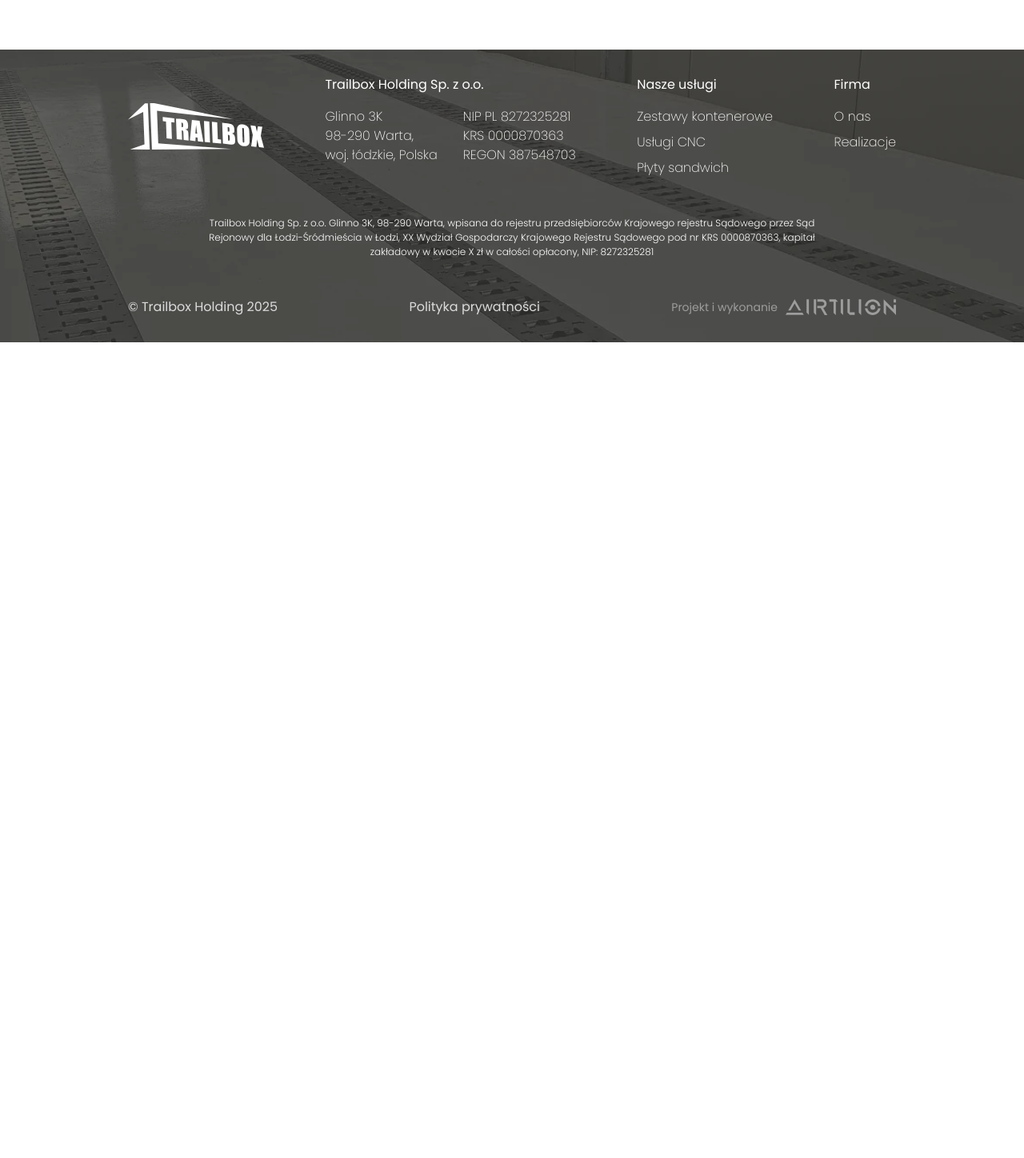
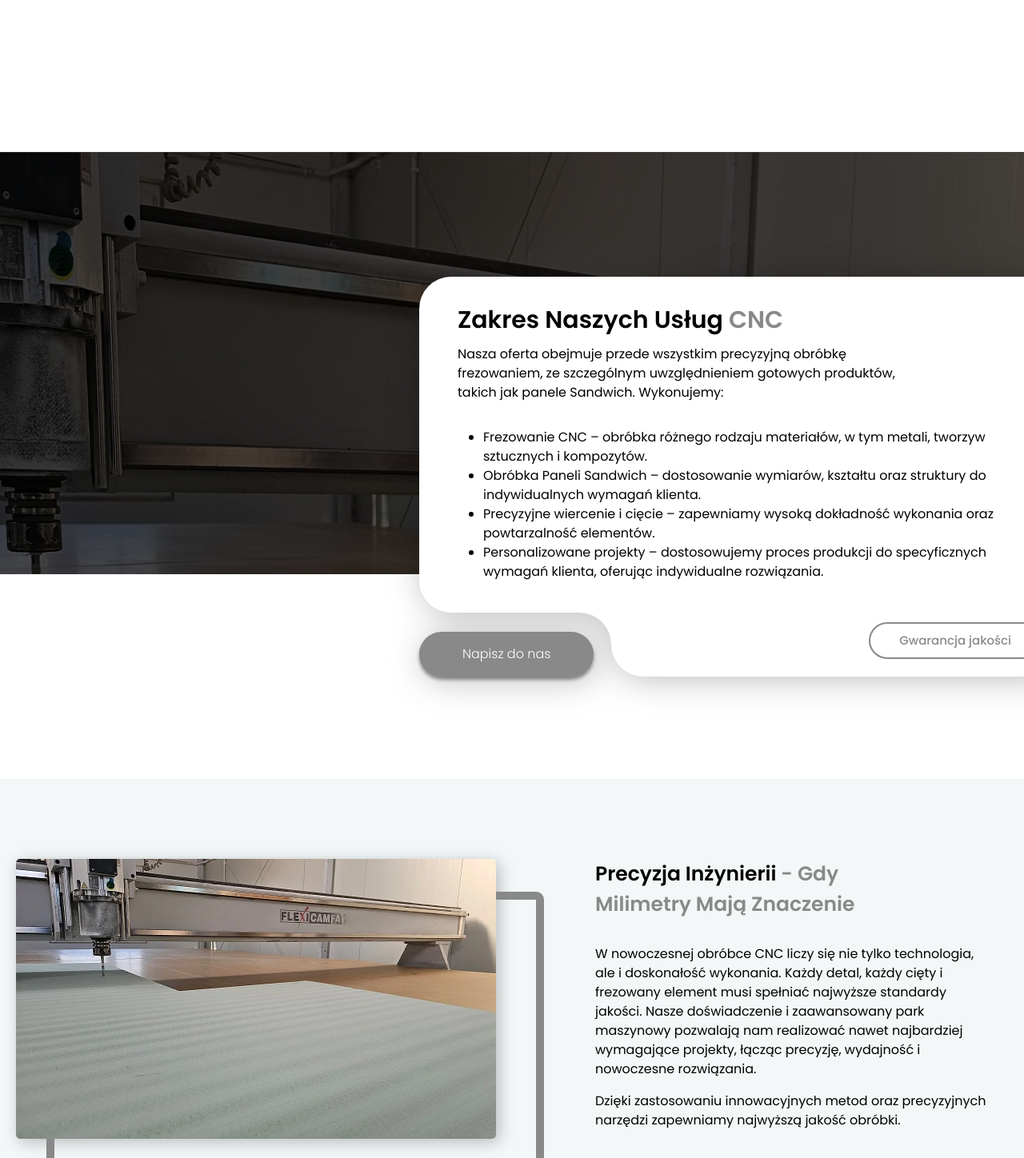
Before and after one commit to Airtilion/trailbox, a React (Vite) app: page /cnc in a window 1280 px wide. Shown: the part 1349-2797 px from the top of the page at 80% size. Before the commit the page ends 1777 px from the top, so only its background shows below. Built offline with nearby package versions, Linux system fonts and the light colour scheme.

Commit message:
Media do precyzji

```diff
--- /dev/null
+++ b/src/components/cnc/Precision.jsx
@@ -0,0 +1,28 @@
+import React from 'react'
+import cncFourth from '../../assets/images/cnc/cnc-4.webp'
+
+const Precision = () => {
+    return (
+        <section className='mt-[256px] bg-[#F3F7F8] py-[100px]'>
+            <article className='w-[1240px] mx-auto flex gap-[64px] max-xl:w-[1000px] max-lg:w-[90%] max-lg:flex-col max-lg:items-center'>
+
+                <div className='w-[660px] relative max-xl:w-[500px] max-lg:flex max-lg:justify-center max-sm:w-full'>
+                    <img src={cncFourth} alt="Zdjęcie przedstawiające maszynę CNC" loading='lazy' className='object-cover rounded-[5px] shadow-[4px_4px_20px_0_rgba(0,0,0,0.25)]' />
+                    <div className='absolute w-[50px] h-[10px] bg-[#898989] right-[10px] top-[41px] max-xl:right-[-15px] max-xl:w-[15px] max-sm:hidden' />
+                    <div className='absolute w-[10px] h-[50px] bg-[#898989] rounded-bl-[10px] left-[38px] bottom-[-50px] max-xl:bottom-[22px] max-lg:bottom-[-25px] max-lg:h-[25px] max-sm:hidden
+                        after:content-[""] after:w-[602px] after:h-[10px] after:bg-[#898989] after:absolute after:bottom-[0px] after:left-[10px] max-xl:after:w-[465px] max-sm:after:hidden
+                        before:content-[""] before:w-[10px] before:h-[359px] before:bg-[#898989] before:rounded-r-[10px] before:absolute before:left-[612px] before:top-[-309px] max-xl:before:left-[475px] max-xl:before:h-[300px] max-xl:before:top-[-250px] max-lg:before:h-[276px] max-lg:before:top-[-251px] max-sm:before:hidden
+                    '/>
+                </div>
+
+                <div className='w-[500px] max-xl:w-[436px] max-lg:w-full'>
+                    <h2 className='text-[25px] font-semibold max-w-[325px] max-sm:text-[22px]'>Precyzja Inżynierii<span className='text-[#898989]'> - Gdy Milimetry Mają Znaczenie</span></h2>
+                    <p className='mt-[32px] text-[16px] max-sm:text-[14px]'>W nowoczesnej obróbce CNC liczy się nie tylko technologia, ale i doskonałość wykonania. Każdy detal, każdy cięty i frezowany element musi spełniać najwyższe standardy jakości. Nasze doświadczenie i zaawansowany park maszynowy pozwalają nam realizować nawet najbardziej wymagające projekty, łącząc precyzję, wydajność i nowoczesne rozwiązania.</p>
+                    <p className='mt-[16px] text-[16px] max-sm:text-[14px]'>Dzięki zastosowaniu innowacyjnych metod oraz precyzyjnych narzędzi zapewniamy najwyższą jakość obróbki. </p>
+                </div>
+            </article>
+        </section>
+    )
+}
+
+export default Precision
--- a/src/components/cnc/Services.jsx
+++ b/src/components/cnc/Services.jsx
@@ -1,16 +1,26 @@
 import React from 'react'
 import cncThird from '../../assets/images/cnc/cnc-3.webp'
+import { Link } from 'react-router-dom'
 
 const Services = () => {
     return (
-        <section className="mt-[128px] mb-[256px] relative h-[528px]">
+        <section className="mt-[128px] relative h-[528px]">
             <img src={cncThird} alt="Zdjęcie na tle sekcji zakresu usług" loading='lazy' className='absolute top-0 left-0 w-full h-full object-cover' />
             <div className='absolute top-0 left-0 bg-[#000000]/70 w-full h-full' />
-            <article className='mt-[94px] w-[1240px] mx-auto z-10 relative top-[64px] max-xl:w-[1000px] max-lg:w-[90%]'>
 
-                <div className='bg-white rounded-[40px] w-[800px] h-[550px] absolute right-0 px-[48px] pt-[32px] pb-[24px] shadow-[4px_4px_20px_0_rgba(0,0,0,0.25)]'>
-                    <div className='w-[310px] h-[125px] absolute z-20 bottom-0 bg-white left-0 rounded-tr-[40px] custom-corners-b'></div>
+            <article className='mt-[156px] w-[1240px] flex justify-end mx-auto z-10 relative max-xl:w-[1000px] max-lg:w-[90%]'>
 
+                <div className='rounded-[40px] w-[800px] h-[500px] relative right-[-64px] px-[48px] pt-[32px] pb-[24px] dropShadow-customCnc'>
+
+                    <div className='absolute bottom-[-450px] top-0 left-0 w-full h-full z-10 bg-white clip-customCnc rounded-[20px]' />
+
+                    <Link to="/#contact" aria-label="Przejdź do kontaktu" className='absolute bottom-0 left-0'>
+                        <button className='relative cursor-pointer text-[16px] text-white font-light rounded-[40px] px-[54px] py-[16px] bg-[#898989] shadow-[0_4px_4px_rgba(0,0,0,0.40)] overflow-hidden before:absolute before:top-0 before:left-0 before:w-full before:h-full before:bg-[#676767] before:scale-x-0 before:origin-left before:transition-transform before:duration-1000 hover:before:scale-x-100'>
+                            <span className='z-10 relative'>Napisz do nas</span>
+                        </button>
+                    </Link>
+
+                    <div className='relative z-10'>
                         <h2 className='font-semibold text-[30px]'>Zakres Naszych Usług <span className='text-[#898989]'>CNC</span></h2>
                         <p className='mt-[8px] text-[16px] max-w-[550px]'>Nasza oferta obejmuje przede wszystkim precyzyjną obróbkę frezowaniem, ze szczególnym uwzględnieniem gotowych produktów, takich jak panele Sandwich. Wykonujemy:</p>
                         <ul className='mt-[32px] list-disc pl-[32px]'>
@@ -19,8 +29,9 @@ const Services = () => {
                             <li>Precyzyjne wiercenie i cięcie – zapewniamy wysoką dokładność wykonania oraz powtarzalność elementów.</li>
                             <li>Personalizowane projekty – dostosowujemy proces produkcji do specyficznych wymagań klienta, oferując indywidualne rozwiązania.</li>
                         </ul>
-                    <span className='absolute bottom-[24px] right-[24px] outline-[2px] outline-[#898989] rounded-[40px] text-[15px] text-[#898989] font-medium px-[36px] py-[10px]'>Gwarancja jakości</span>
+                    </div>
 
+                    <span className='z-20 absolute bottom-[24px] right-[24px] outline-[2px] outline-[#898989] rounded-[40px] text-[15px] text-[#898989] font-medium px-[36px] py-[10px]'>Gwarancja jakości</span>
                 </div>
 
             </article>
--- a/src/index.css
+++ b/src/index.css
@@ -382,6 +382,14 @@
   clip-path: path("M 40 0 L 232 0 A 40 40 0 0 1 272 40 L 272 80 A 40 40 0 0 0 312 120 L 352 120 A 40 40 0 0 1 392 160 L 392 460 A 40 40 0 0 1 352 500 L 40 500 A 40 40 0 0 1 0 460 L 0 40 A 40 40 0 0 1 40 0 Z")
 }
 
+/* --- kafelek cnc --- */
+.dropShadow-customCnc {
+  filter: drop-shadow(4px 4px 20px #00000040);
+}
+
+.clip-customCnc {
+  clip-path: path("M 40 0 L 760 0 A 40 40 0 0 1 800 40 L 800 460 A 40 40 0 0 1 760 500 L 280 500 A 40 40 0 0 1 240 460 A 40 40 0 0 0 200 420 L 40 420 A 40 40 0 0 1 0 380 L 0 40 A 40 40 0 0 1 40 0 Z")
+}
 
 /* --- wcięcia kontakt --- */
 
--- a/src/pages/Cnc.jsx
+++ b/src/pages/Cnc.jsx
@@ -1,12 +1,14 @@
 import React from 'react'
 import AboutCnc from '../components/cnc/AboutCnc'
 import Services from '../components/cnc/Services'
+import Precision from '../components/cnc/Precision'
 
 const Cnc = () => {
   return (
     <>
       <AboutCnc />
-      {/* <Services /> */}
+      <Services />
+      <Precision />
     </>
   )
 }
```
Also changed, not shown: src/assets/images/cnc/cnc-4.webp (added). Lines whose indentation alone changed are shown as unchanged.
